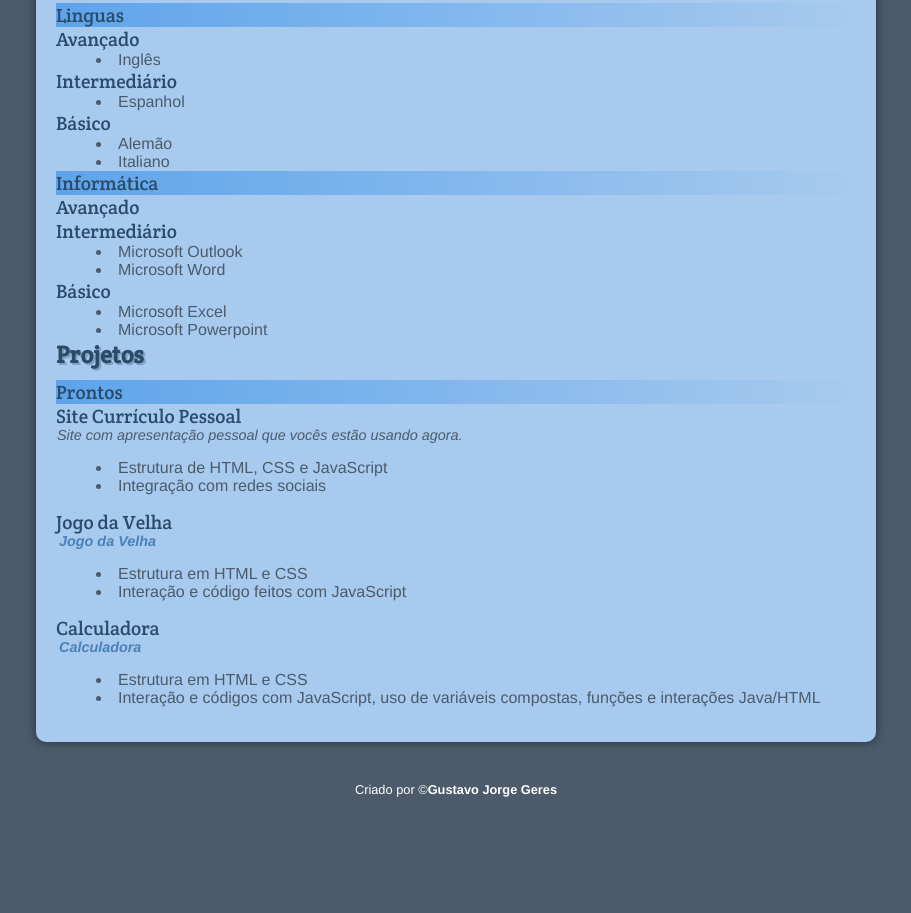
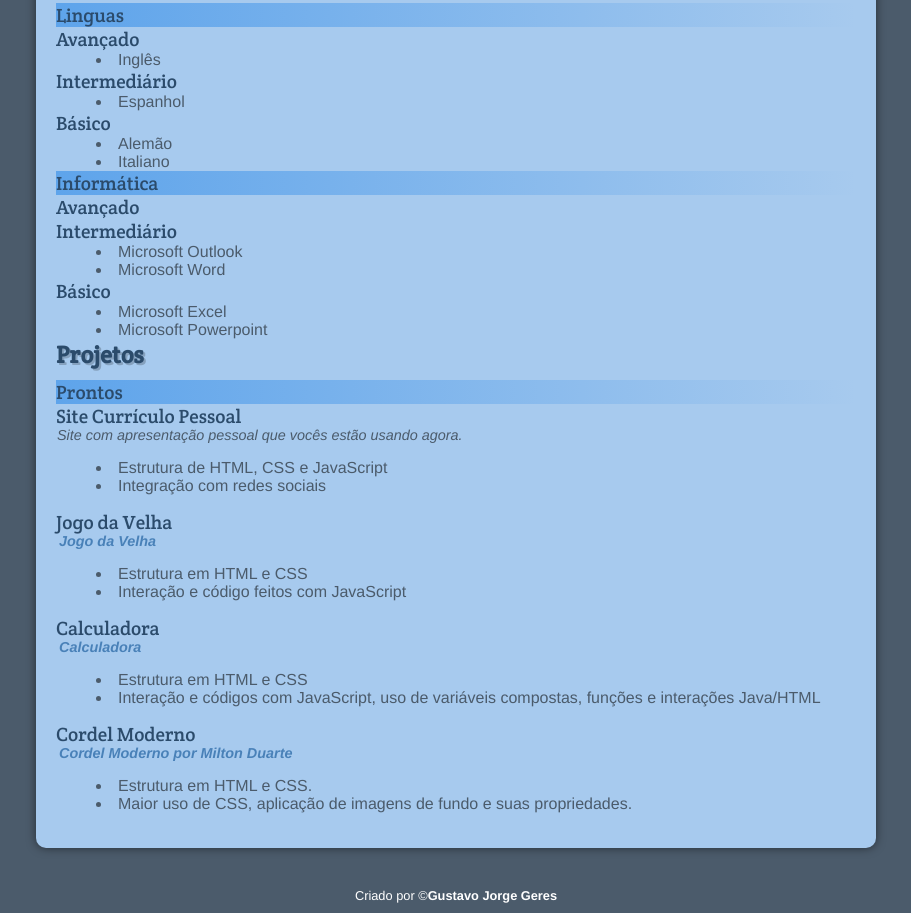
Before and after one commit to GGeres/Site_Curriculo, a plain HTML site: page paginas internas/H_P.html in a window 1280 px wide. Shown: the part 404-1317 px from the top of the page, without its empty margins (184-1095 px from the left). Before the commit the page ends 1211 px from the top, so only its background shows below. Drawn offline with Linux system fonts and the light colour scheme.

Commit message:
Update Site Cordel

```diff
--- a/paginas internas/H_P.html
+++ b/paginas internas/H_P.html
@@ -89,7 +89,14 @@
                     <li>Estrutura em HTML e CSS</li>
                     <li>Interação e códigos com JavaScript, uso de variáveis compostas, funções e interações Java/HTML</li>
                 </ul>
-
+            </p>
+            <h3>Cordel Moderno</h3>
+            <p class="ita">
+                <em><a href="https://ggeres.github.io/Projeto-Cordel/" target="_blank" rel="external">Cordel Moderno por Milton Duarte</a></em>
+                <ul>
+                    <li>Estrutura em HTML e CSS.</li>
+                    <li>Maior uso de CSS, aplicação de imagens de fundo e suas propriedades.</li>
+                </ul>
             </p>
         </article>
     </main>
```
